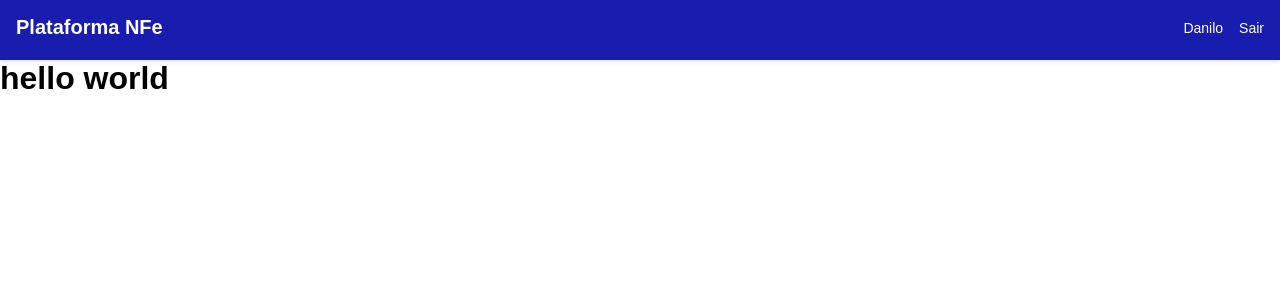
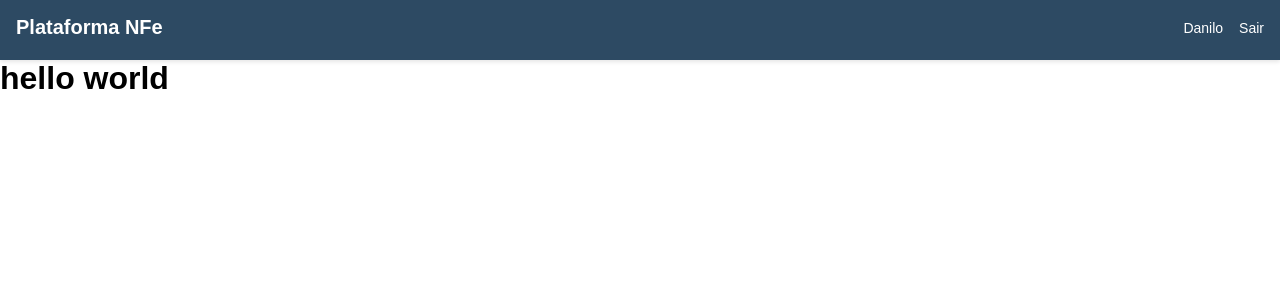
Before and after one commit to Danilo302/Project-NFe, a React (Vite) app: page / in a window 1280 px wide. Shown: the top 300 px of the page. Built offline with nearby package versions, Linux system fonts and the light colour scheme.

Commit message:
Add font styling and update NavBar background color using theme colors

```diff
--- a/index.html
+++ b/index.html
@@ -4,6 +4,9 @@
     <meta charset="UTF-8" />
     <link rel="icon" type="image/svg+xml" href="/vite.svg" />
     <meta name="viewport" content="width=device-width, initial-scale=1.0" />
+    <link rel="preconnect" href="https://fonts.googleapis.com">
+    <link rel="preconnect" href="https://fonts.gstatic.com" crossorigin>
+    <link href="https://fonts.googleapis.com/css2?family=Inter:ital,opsz,wght@0,14..32,100..900;1,14..32,100..900&family=JetBrains+Mono:ital,wght@0,100..800;1,100..800&display=swap" rel="stylesheet">
     <title>project-nfe</title>
   </head>
   <body>
--- a/src/Components/NavBar/styles.ts
+++ b/src/Components/NavBar/styles.ts
@@ -1,10 +1,12 @@
 import styled from "styled-components";
+import { Colors } from "../../styles";
 
 export const NavBarContainer = styled.nav`
     width: 100%;
     height: 60px;
-    background-color: #181DAE;
+    background-color: ${Colors.backgroundSecondary};
     color: #FFFFFF;
+    font-family: 'Inter', sans-serif;
     box-shadow: 0px 2px 4px rgba(0, 0, 0, 0.1);
 
     div {
```
